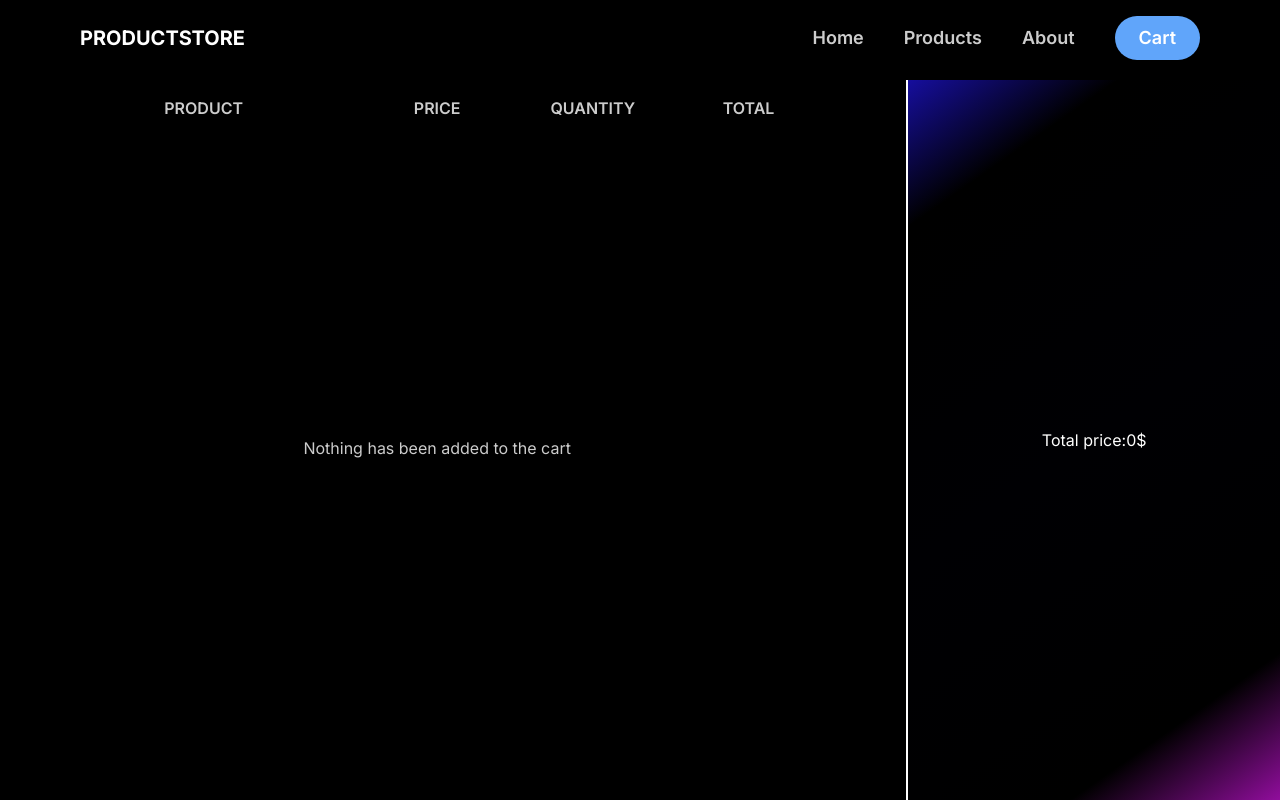
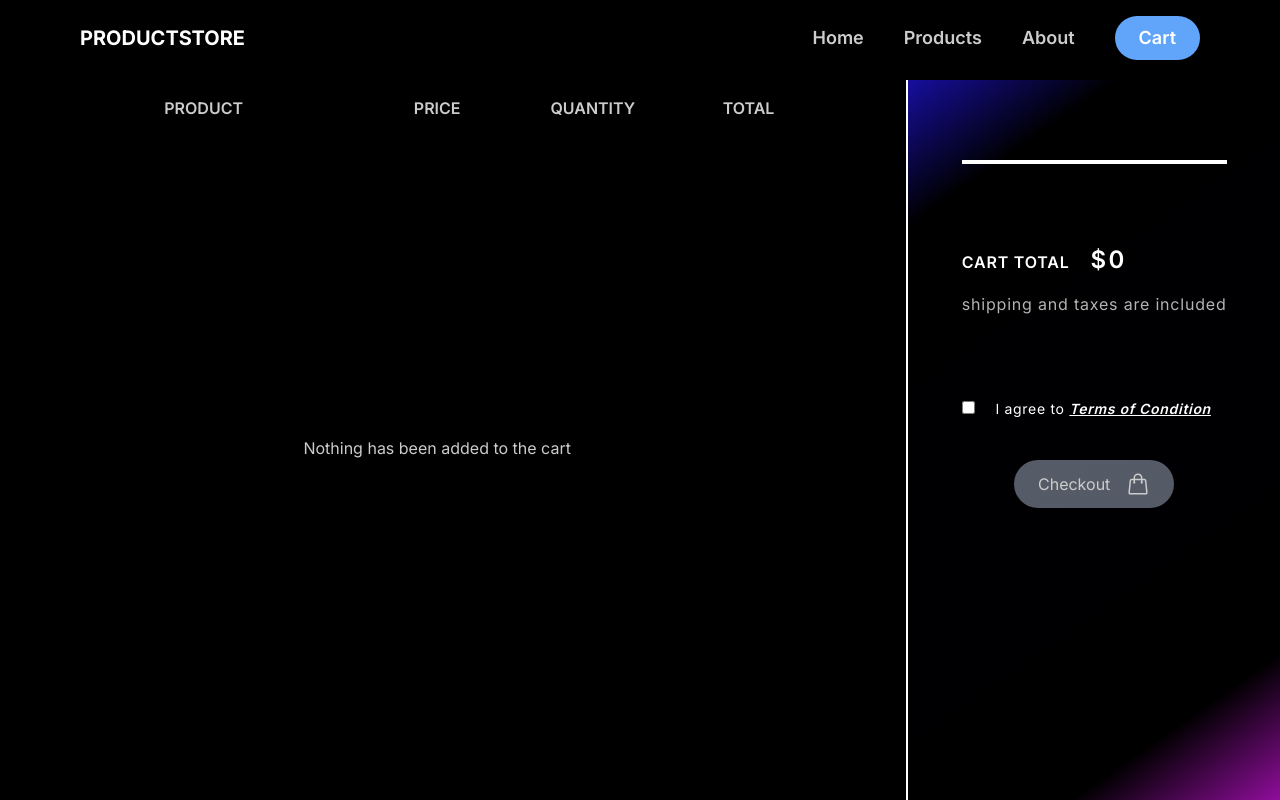
Before and after one commit to Vladyslav-Davydenko/SimpleProductShop, a Next.js app in the folder product-store/: page /cart in a window 1280 px wide. Shown: the top 800 px of the page. Built offline with nearby package versions, Linux system fonts and the light colour scheme.

Commit message:
Cart Styling

```diff
--- a/product-store/src/app/cart/page.tsx
+++ b/product-store/src/app/cart/page.tsx
@@ -1,12 +1,15 @@
 "use client";
 
 import { useCart } from "../_providers/Cart";
+import { useState } from "react";
 import CartItem from "../ui/cart/CartItem";
+import { ShoppingBagIcon } from "@heroicons/react/24/outline";
 
 export default function Cart() {
   const { cart, clearCart, cartIsEmpty, totalPrice } = useCart();
+  const [isAgreed, setIsAgreed] = useState<boolean>(false);
   return (
-    <main className="h-[100vh] flex items-center flex-col mb-48">
+    <main className="h-[100vh] flex items-center flex-col">
       <div className="flex h-[100%] gap-8 w-full mt-20">
         <div className="w-[70%] px-12 overflow-scroll relative pb-20">
           <div className="grid grid-cols-5 text-center sticky top-0 left-0 right-0 backdrop-blur-md bg-black/50 z-10 py-4">
@@ -40,8 +43,41 @@ export default function Cart() {
             </div>
           )}
         </div>
-        <div className="w-[30%] side-section h-full border-white border-l-2 flex justify-center items-center flex-col">
-          <p>Total price:{totalPrice}$</p>
+        <div className="w-[30%] side-section h-full border-white border-l-2 flex justify-start items-center flex-col">
+          <div className="mt-20 pt-20 border-t-4 border-white">
+            <p className="uppercase text-md font-semibold tracking-wider">
+              Cart total{" "}
+              <span className="text-2xl tracking-widest pl-4">
+                ${totalPrice}
+              </span>
+            </p>
+            <p className="mt-4 opacity-70 tracking-wider">
+              shipping and taxes are included
+            </p>
+            <div className="mt-20">
+              <label className="text-sm tracking-wider">
+                <input
+                  type="checkbox"
+                  className="mr-4"
+                  checked={isAgreed}
+                  onChange={() => setIsAgreed(!isAgreed)}
+                />{" "}
+                I agree to{" "}
+                <a href="#" className="italic font-semibold underline">
+                  Terms of Condition
+                </a>
+              </label>
+            </div>
+            <div className="flex justify-center items-center mt-10">
+              <button
+                className="flex gap-4 justify-center items-center opacity-80 hover:opacity-100 transition-all duration-300 bg-blue-400 rounded-full px-6 py-3 text-white hover:-translate-y-0.5 active:translate-y-0.5 disabled:bg-gray-500 disabled:transform-none"
+                disabled={!isAgreed}
+              >
+                Checkout
+                <ShoppingBagIcon className="h-6 w-6" />
+              </button>
+            </div>
+          </div>
         </div>
       </div>
     </main>
--- a/product-store/src/app/layout.tsx
+++ b/product-store/src/app/layout.tsx
@@ -1,7 +1,7 @@
 import type { Metadata } from "next";
 import { Inter } from "next/font/google";
 import NavBar from "@/app/ui/navigation/NavBar";
-import Footer from "./ui/footer/Footer";
+
 import "./globals.css";
 import { Providers } from "./_providers";
 
@@ -23,7 +23,6 @@ export default function RootLayout({ children }: LayoutProps) {
         <Providers>
           <NavBar />
           {children}
-          <Footer />
         </Providers>
       </body>
     </html>
--- a/product-store/src/app/lib/data.ts
+++ b/product-store/src/app/lib/data.ts
@@ -2,6 +2,11 @@ import { sql } from "@vercel/postgres";
 import { CardType } from "../_types/Card";
 
 export async function fetchPefumes(): Promise<CardType[]> {
+  await new Promise((resolve) => {
+    setTimeout(() => {
+      resolve("Wait 4s");
+    }, 4000);
+  });
   try {
     const cards = await sql<CardType>`
         SELECT perfumes.id, perfumes.title, perfumes.url, perfumes.price, perfumes.description
--- a/product-store/src/app/page.tsx
+++ b/product-store/src/app/page.tsx
@@ -1,7 +1,10 @@
 import Link from "next/link";
+
+import Footer from "./ui/footer/Footer";
 
 export default function Home() {
   return (
+    <>
       <main className=" min-h-full flex items-center justify-center flex-col gap-8 main-section ">
         <h1 className=" text-4xl font-bold tracking-wide text-center">
           Welcome to Product store
@@ -9,7 +12,8 @@ export default function Home() {
         <p className="w-[80%] md:w-[50%] leading-relaxed text-center tracking-wider">
           Lorem ipsum dolor sit, amet consectetur adipisicing elit. Voluptates
           esse, ex soluta sapiente labore ut modi fugiat, sit illo ipsa minus
-        dolorem aperiam. Aperiam, suscipit vero commodi porro cupiditate nihil!
+          dolorem aperiam. Aperiam, suscipit vero commodi porro cupiditate
+          nihil!
         </p>
         <Link
           href={"/products"}
@@ -18,5 +22,7 @@ export default function Home() {
           Go Shopping
         </Link>
       </main>
+      <Footer />
+    </>
   );
 }
```
Lines whose indentation alone changed are shown as unchanged.
